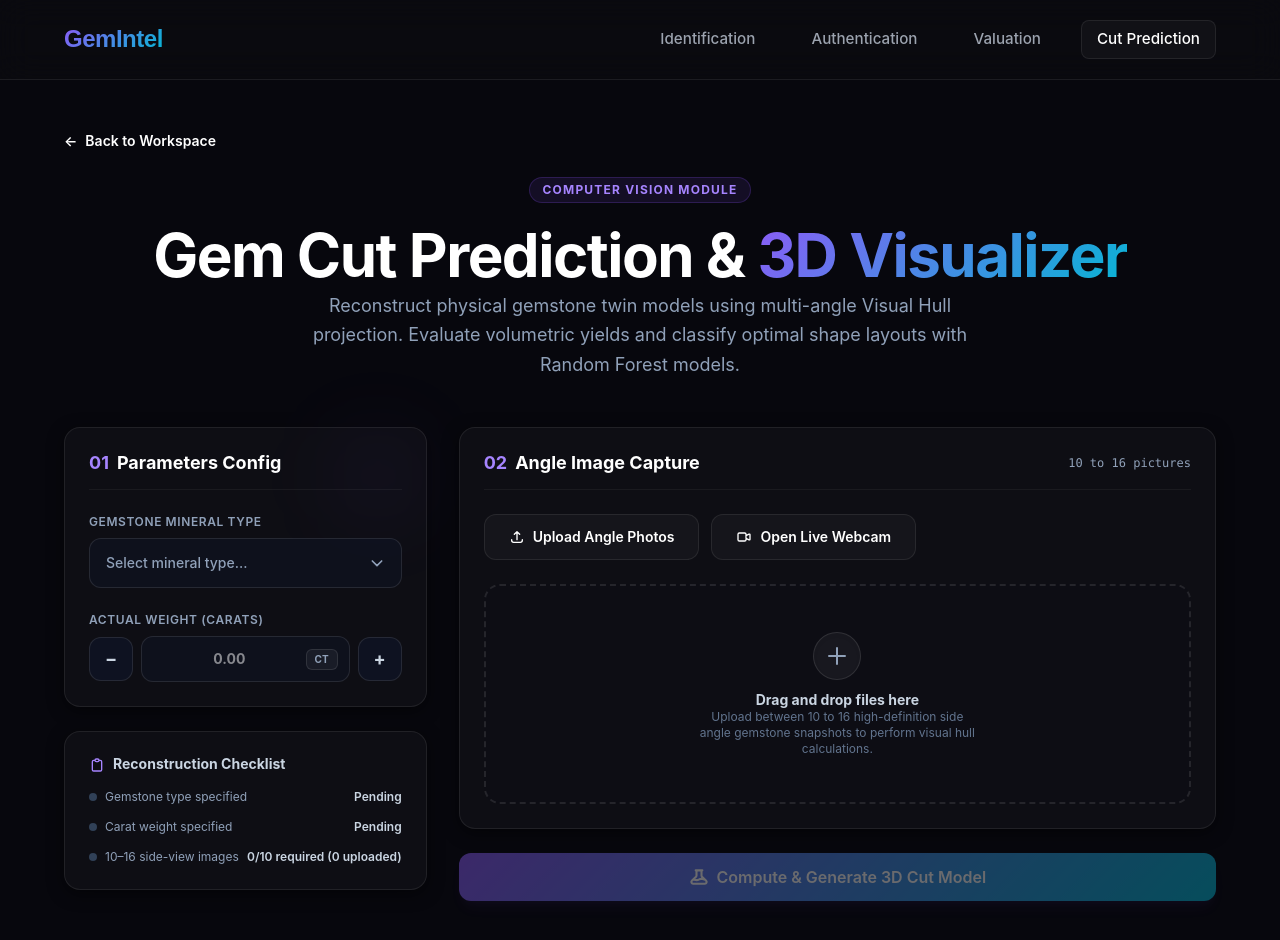
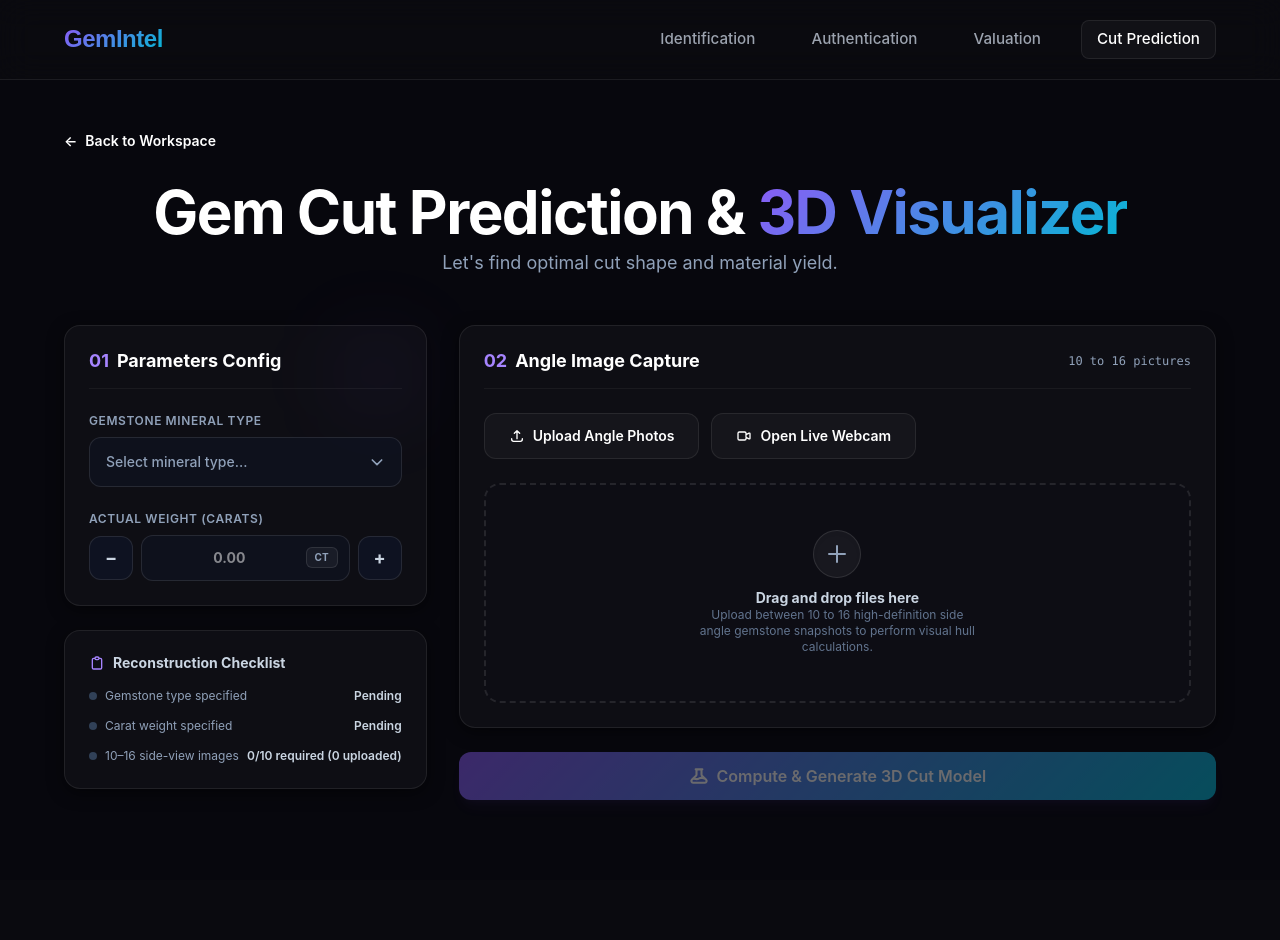
Before and after one commit to achala9912/GemIntel, a Next.js app in the folder frontend/: page /cut-prediction in a window 1280 px wide. Shown: the top 940 px of the page. After the commit the page ends 880 px from the top, so only its background shows below. Built offline with nearby package versions, Linux system fonts and the light colour scheme.

Commit message:
fix(reconstruction): Import pandas inside reconstruction service & update frontend header text

```diff
--- a/frontend/src/app/cut-prediction/page.tsx
+++ b/frontend/src/app/cut-prediction/page.tsx
@@ -772,14 +772,12 @@ export default function CutPrediction() {
         </div>
 
         <header className="text-center mb-12 animate-fade-in">
-          <div className="inline-flex items-center gap-2 bg-violet-500/10 border border-violet-500/20 px-3 py-1 rounded-full text-xs font-bold text-violet-400 uppercase tracking-widest mb-4">
-            Computer Vision Module
-          </div>
+
           <h1 className="text-4xl md:text-6xl font-bold tracking-tight mb-4">
             Gem Cut Prediction & <span className="gradient-text bg-gradient-to-r from-violet-400 via-fuchsia-400 to-cyan-400">3D Visualizer</span>
           </h1>
           <p className="text-slate-400 max-w-2xl mx-auto text-base md:text-lg leading-relaxed">
-            Reconstruct physical gemstone twin models using multi-angle Visual Hull projection. Evaluate volumetric yields and classify optimal shape layouts with Random Forest models.
+            Let&apos;s find optimal cut shape and material yield.
           </p>
         </header>
 
```
Also changed, not shown: 1 other file (tests, documents, lock files or other folders).
